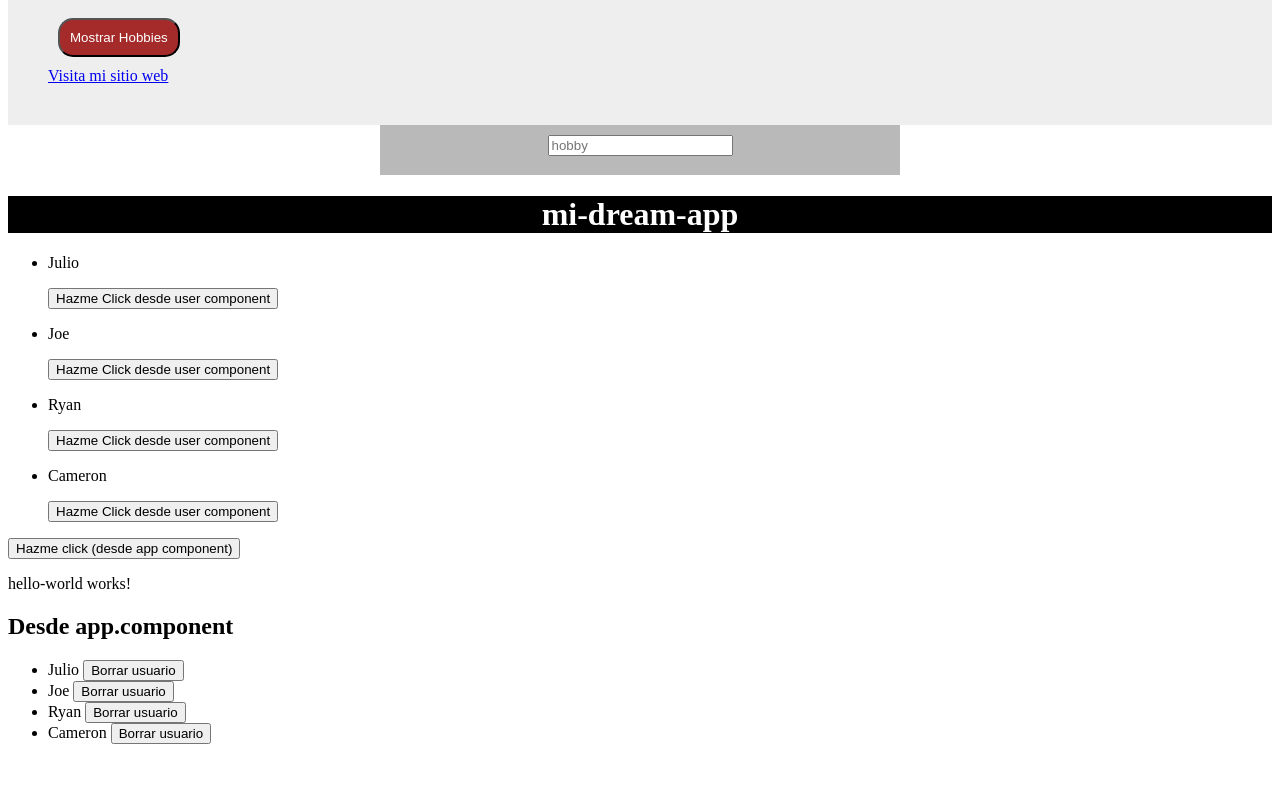
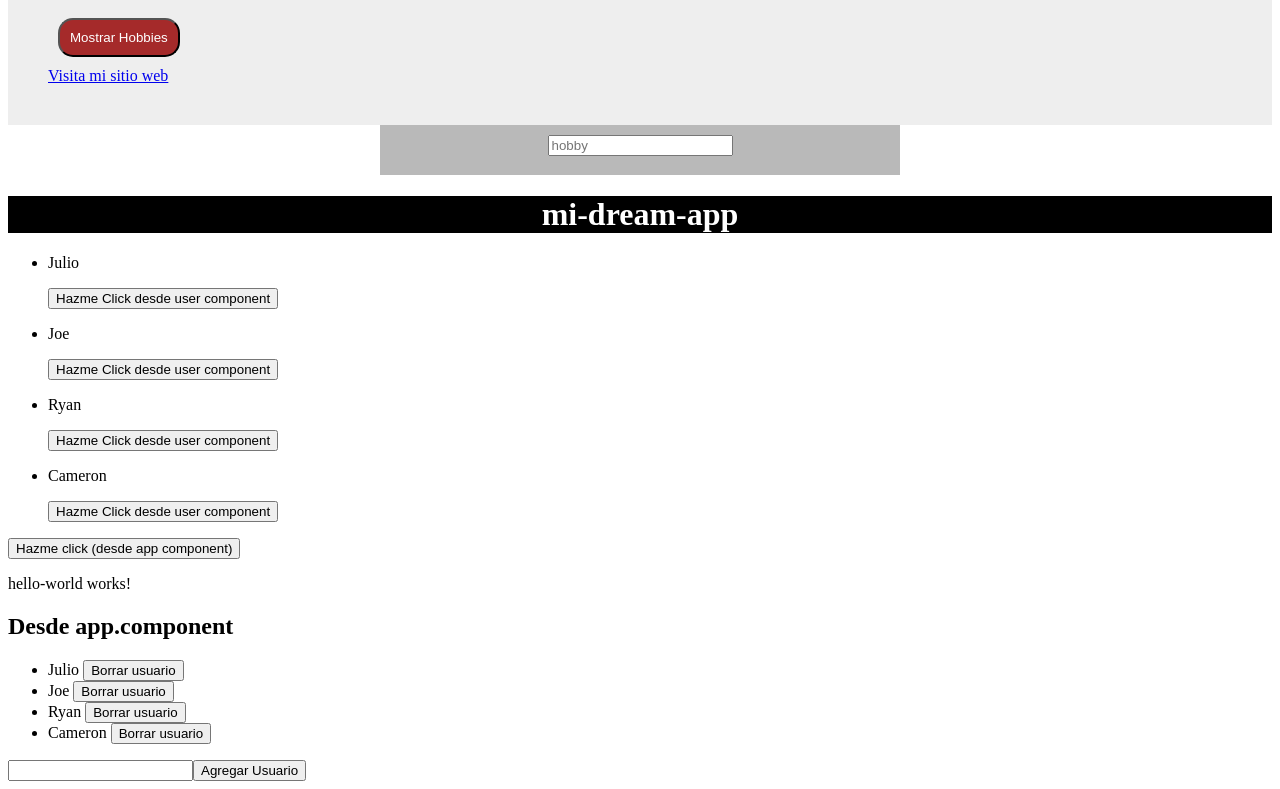
Before and after one commit to JulioChura/angular, an Angular app: page / in a window 1280 px wide. Shown: the part 216-1005 px from the top of the page. Before the commit the page ends 976 px from the top, so only its background shows below. Built offline with nearby package versions, Linux system fonts and the light colour scheme.

Commit message:
Se pasan referencias del formulario

```diff
--- a/src/app/app.component.html
+++ b/src/app/app.component.html
@@ -38,8 +38,14 @@
 
 
 <h2>Desde app.component</h2>
+
 <ul>
       <li *ngFor="let user of users">
             {{user}} <button (click)="deleteUser(user)" >Borrar usuario</button>
       </li>
 </ul>
+
+<form (submit)="addUser(newUser)">
+      <input type="text" #newUser>
+      <button>Agregar Usuario</button>
+</form>
--- a/src/app/app.component.ts
+++ b/src/app/app.component.ts
@@ -48,4 +48,11 @@
       }
     }
   }
+
+  addUser(newUser:any) {
+    this.users.push(newUser.value);
+    newUser.value = "";
+    newUser.focus();
+    return false;
+  }
 }
```
